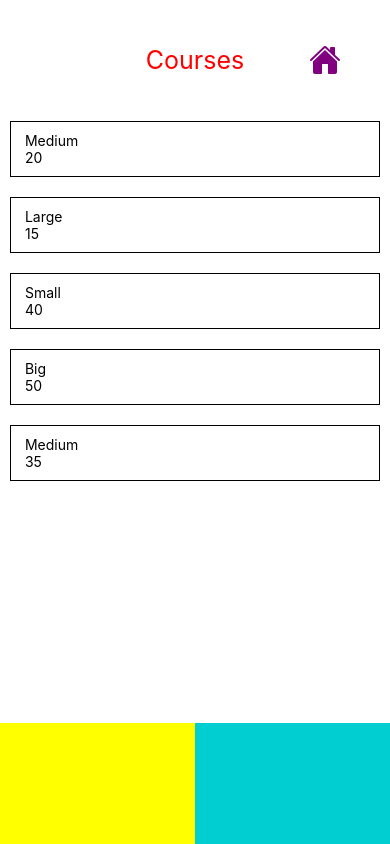
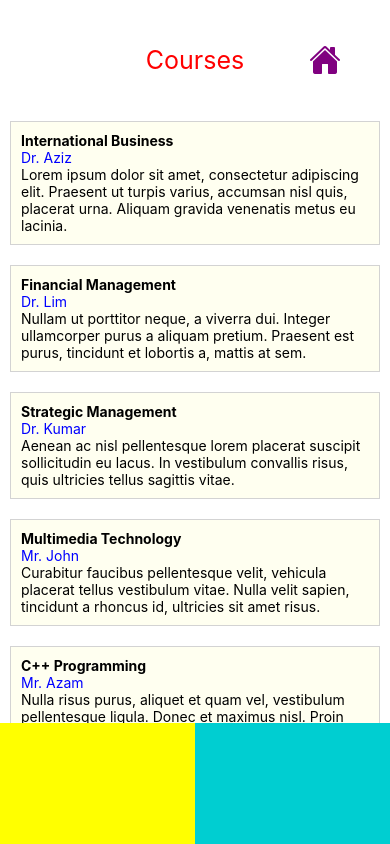
Before and after one commit to syahrizan05/mobileAppTraining, a React Native app: screen / in a window 390 px wide. Built offline with nearby package versions, Linux system fonts and the light colour scheme.

Commit message:
enhanced

```diff
--- a/screens/CoursesScreen.js
+++ b/screens/CoursesScreen.js
@@ -2,15 +2,7 @@ import React from "react";
 import { View, FlatList, Text } from "react-native";
 import Header from "../components/Header";
 import Footer from "../components/Footer";
-
-const objectExample = { besar: "Medium", markah: "50" };
-const dataArray = [
-  { besar: "Medium", markah: "20" },
-  { besar: "Large", markah: "15" },
-  { besar: "Small", markah: "40" },
-  { besar: "Big", markah: "50" },
-  { besar: "Medium", markah: "35" },
-];
+import courses from "../data/courses";
 
 export default function CoursesScreen() {
   return (
@@ -18,7 +10,7 @@ export default function CoursesScreen() {
       <Header title={"Courses"} />
       <View style={{ flex: 5 }}>
         <FlatList
-          data={dataArray}
+          data={courses}
           renderItem={({ item }) => <CourseCard item={item} />}
         />
       </View>
@@ -33,12 +25,15 @@ const CourseCard = ({ item }) => {
       style={{
         marginBottom: 20,
         borderWidth: 1,
+        borderColor:"lightgrey",
         padding: 10,
         marginHorizontal: 10,
+        backgroundColor:"ivory"
       }}
     >
-      <Text> {item.besar}</Text>
-      <Text> {item.markah}</Text>
+      <Text style={{fontWeight:"bold"}}>{item.title}</Text>
+      <Text style={{color:"blue"}}>{item.lecturer}</Text>
+      <Text>{item.description}</Text>
     </View>
   );
 };
```
